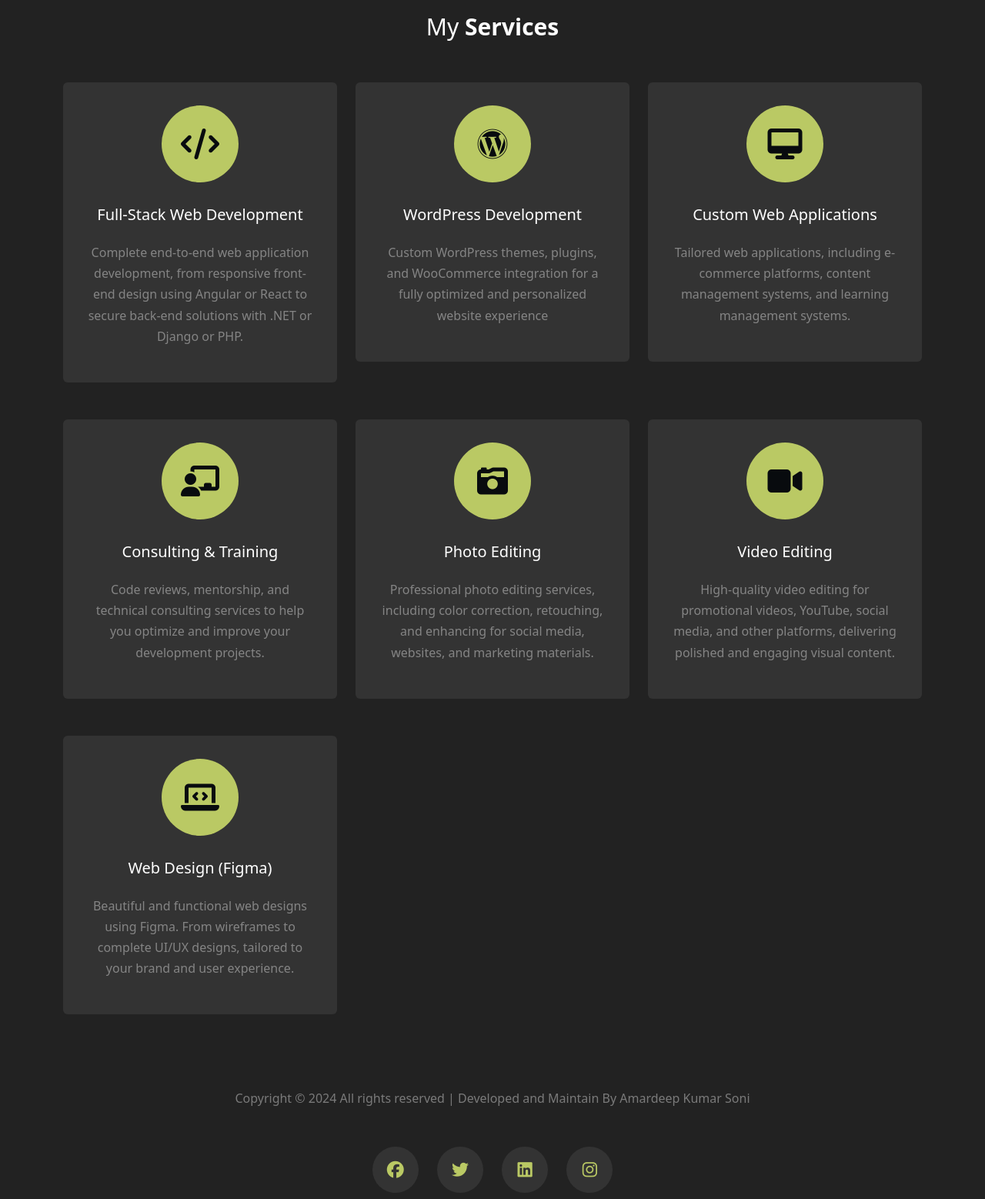
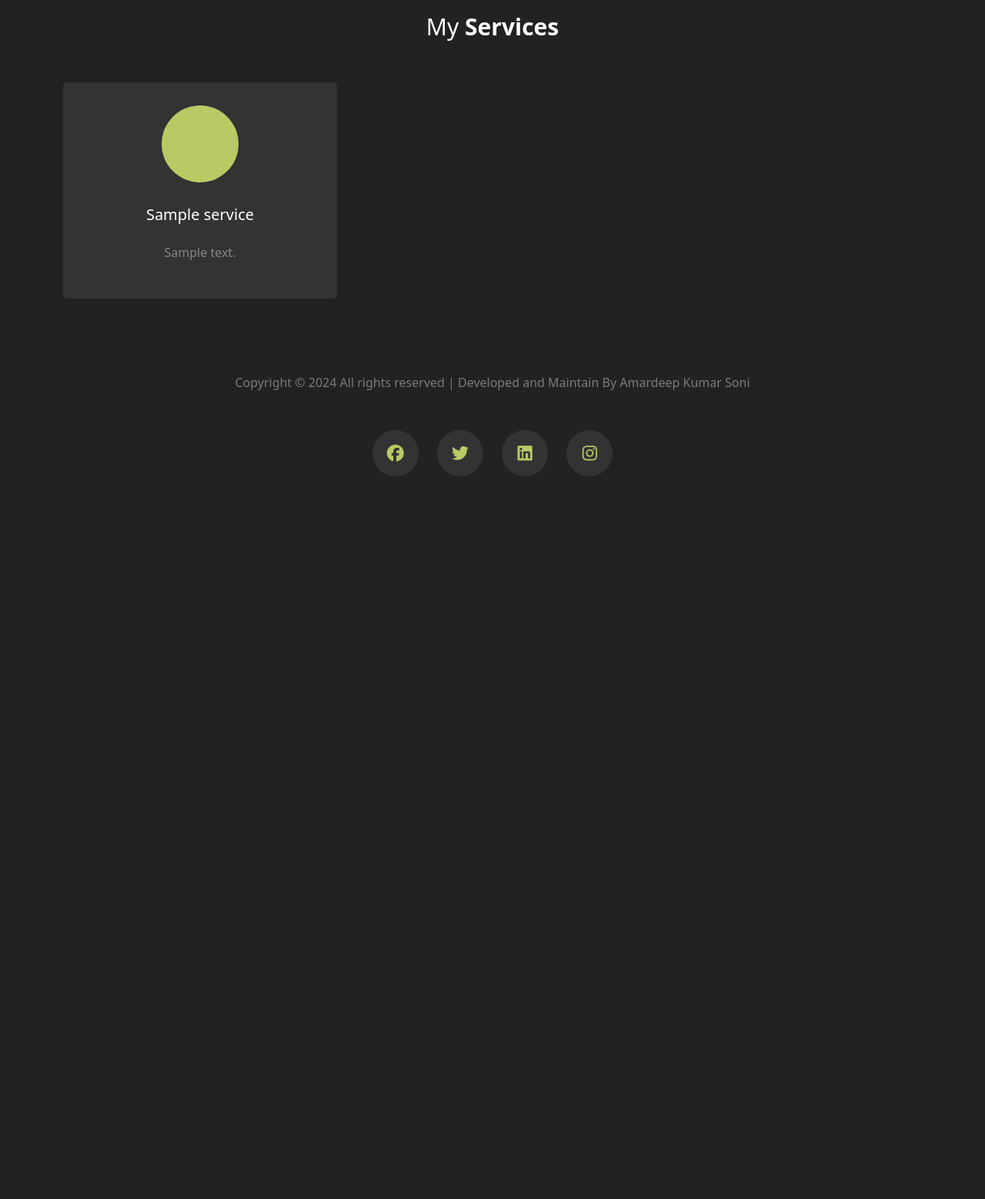
Before and after one commit to amardeep-soni/DjangoLearning, a Django app: page /services/ in a window 1280 px wide. Shown: the part 83-1641 px from the top of the page at 77% size. After the commit the page ends 702 px from the top, so only its background shows below. Run offline with Django 5.2, Linux system fonts and the light colour scheme; tables that the repository leaves empty hold one stand-in row (values such as "Sample post"); some libraries are stand-ins or nearby versions.

Commit message:
getting services from model/database and done dynamic of service card from hardcoded

```diff
--- a/portfolio/views.py
+++ b/portfolio/views.py
@@ -1,6 +1,7 @@
 from django.http import HttpResponse
 from django.shortcuts import render
 from .forms import DjangoForm
+from service.models import Service
 
 
 def HomePage(request):
@@ -12,7 +13,11 @@ def AboutPage(request):
 
 
 def ServicePage(request):
-    return render(request, "services.html")
+    serviceDatas = Service.objects.all()
+    data = {
+        "serviceDatas": serviceDatas,
+    }
+    return render(request, "services.html", data)
 
 
 def ContactPage(request):
--- a/templates/services.html
+++ b/templates/services.html
@@ -13,18 +13,20 @@
     </div>
     <div class="row">
 
+      {% for serviceData in serviceDatas %}
       <div class="col-md-6 col-lg-4 text-center mb-5">
         <div class="site-service-item rounded">
           <span class="icon">
-            <span class="fa fa-code"></span>
+            <span class="{{serviceData.service_icon}}"></span>
           </span>
-          <h3 class="mb-4">Full-Stack Web Development</h3>
-          <p>Complete end-to-end web application development, from responsive front-end design using
-            Angular or React to secure back-end solutions with .NET or Django or PHP.</p>
+          <h3 class="mb-4">{{serviceData.service_title}}</h3>
+          <p>{{serviceData.service_description}}</p>
         </div>
       </div>
+      {% endfor %}
 
-      <div class="col-md-6 col-lg-4 text-center mb-5">
+
+      <!-- <div class="col-md-6 col-lg-4 text-center mb-5">
         <div class="site-service-item rounded">
           <span class="icon">
             <span class="fa-brands fa-wordpress"></span>
@@ -71,7 +73,6 @@
         <div class="site-service-item rounded">
           <span class="icon">
             <span class="fa fa-video"></span>
-            <!-- You can change the icon class based on your preference -->
           </span>
           <h3 class="mb-4">Video Editing</h3>
           <p>High-quality video editing for promotional videos, YouTube, social media, and other
@@ -88,7 +89,7 @@
           <p>Beautiful and functional web designs using Figma. From wireframes to complete UI/UX designs,
             tailored to your brand and user experience.</p>
         </div>
-      </div>
+      </div> -->
 
 
 
```
